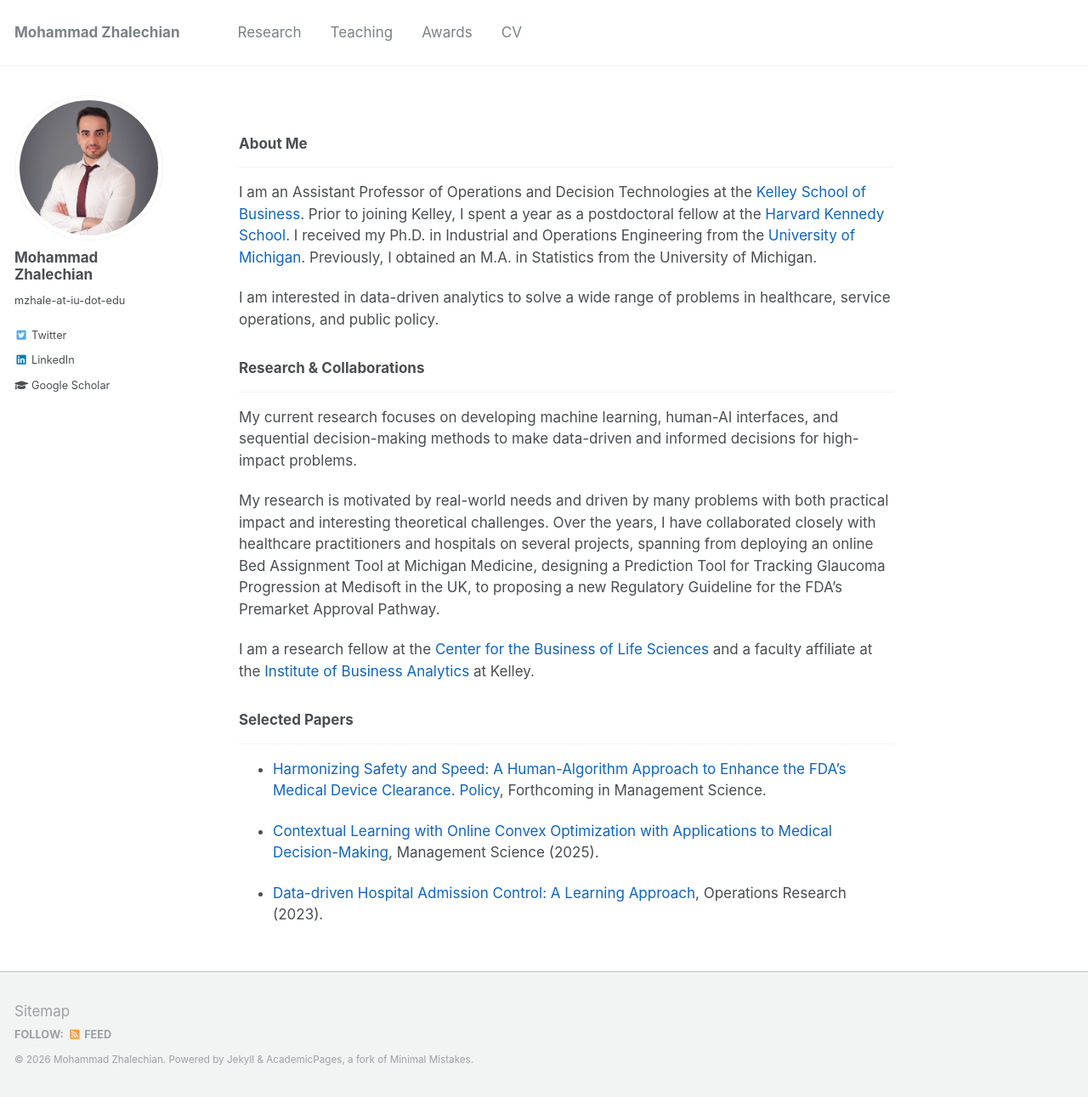
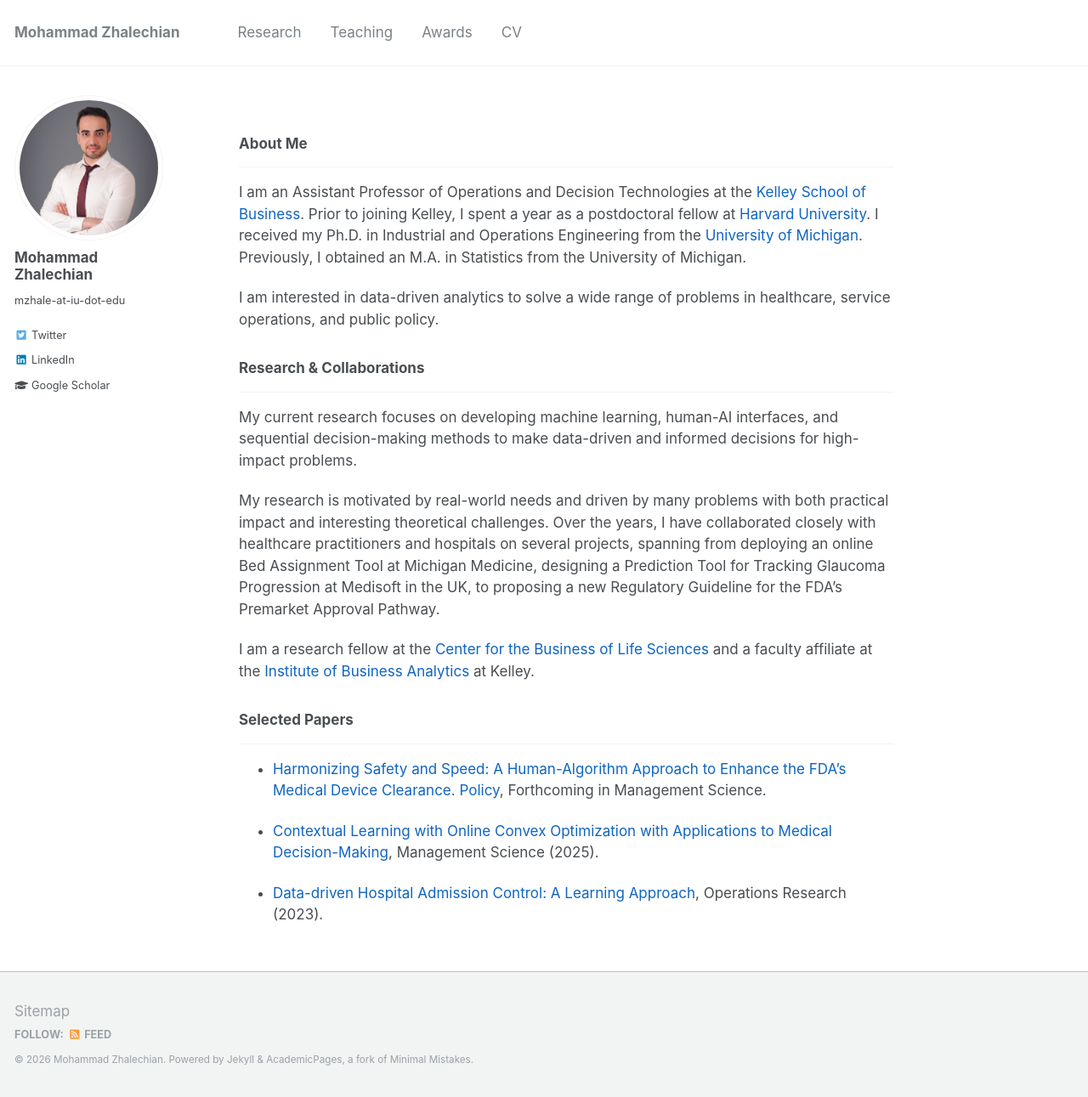
Before and after one commit to mzhalechian/mzhalechian.github.io, a Jekyll site: the page built from _pages/about.md, in a window 1280 px wide and 1291 px high. Shown: the whole window at 85% size. Built offline with Jekyll 4.4.1, drawn with Linux system fonts in a browser that asks for light colours.

Commit message:
Update about section: correct affiliation from "Harvard Kennedy School" to "Harvard University"

```diff
--- a/_pages/about.md
+++ b/_pages/about.md
@@ -19,7 +19,7 @@ redirect_from:
 
 ### About Me
 ___
-I am an Assistant Professor of Operations and Decision Technologies at the [Kelley School of Business](https://kelley.iu.edu). Prior to joining Kelley, I spent a year as a postdoctoral fellow at the [Harvard Kennedy School](https://www.hks.harvard.edu). I received my Ph.D. in Industrial and Operations Engineering from the [University of Michigan](https://ioe.engin.umich.edu). Previously, I obtained an M.A. in Statistics from the University of Michigan.
+I am an Assistant Professor of Operations and Decision Technologies at the [Kelley School of Business](https://kelley.iu.edu). Prior to joining Kelley, I spent a year as a postdoctoral fellow at [Harvard University](https://www.hks.harvard.edu). I received my Ph.D. in Industrial and Operations Engineering from the [University of Michigan](https://ioe.engin.umich.edu). Previously, I obtained an M.A. in Statistics from the University of Michigan.
 
 I am interested in data-driven analytics to solve a wide range of problems in healthcare, service operations, and public policy.
 <!---under the supervision of [Mark P. Van Oyen](https://ioe.engin.umich.edu/people/van-oyen-mark-p/). I also obtained an MSc in Statistics from the University of Michigan. ---->
```
